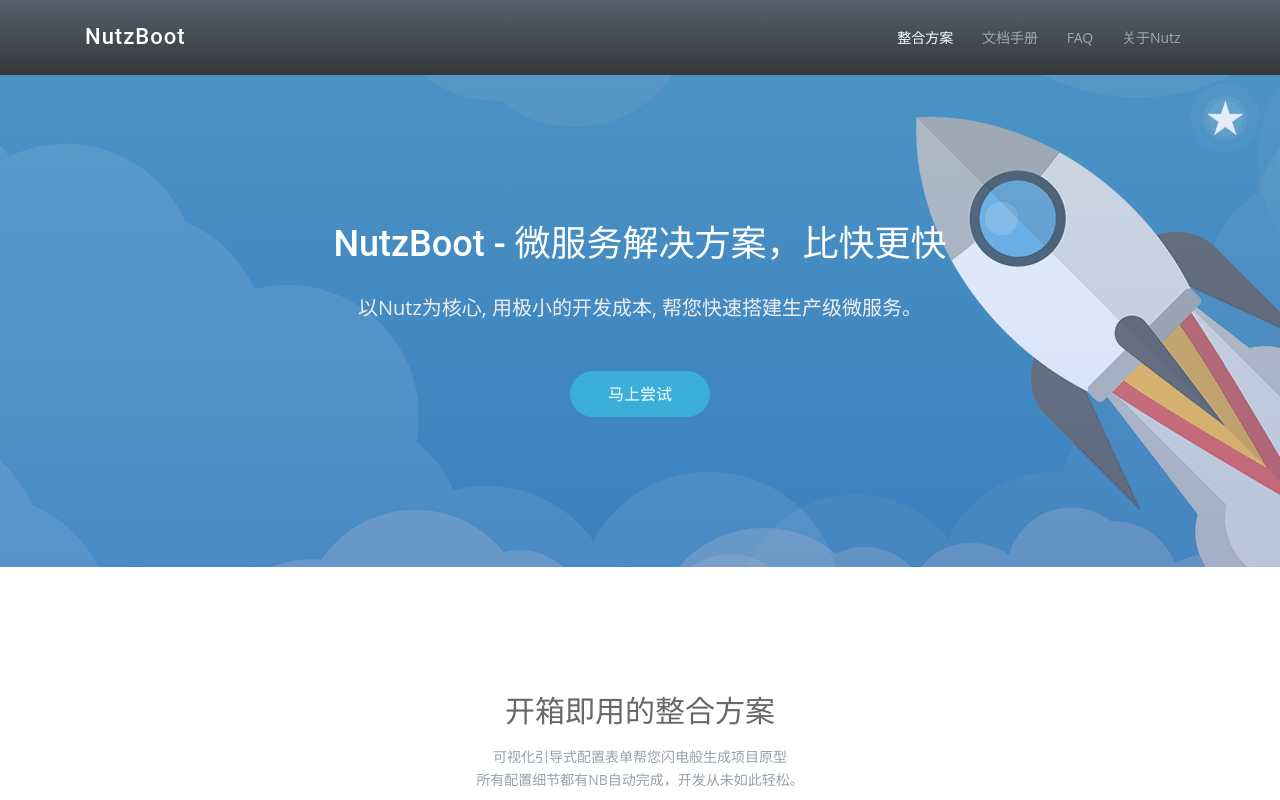
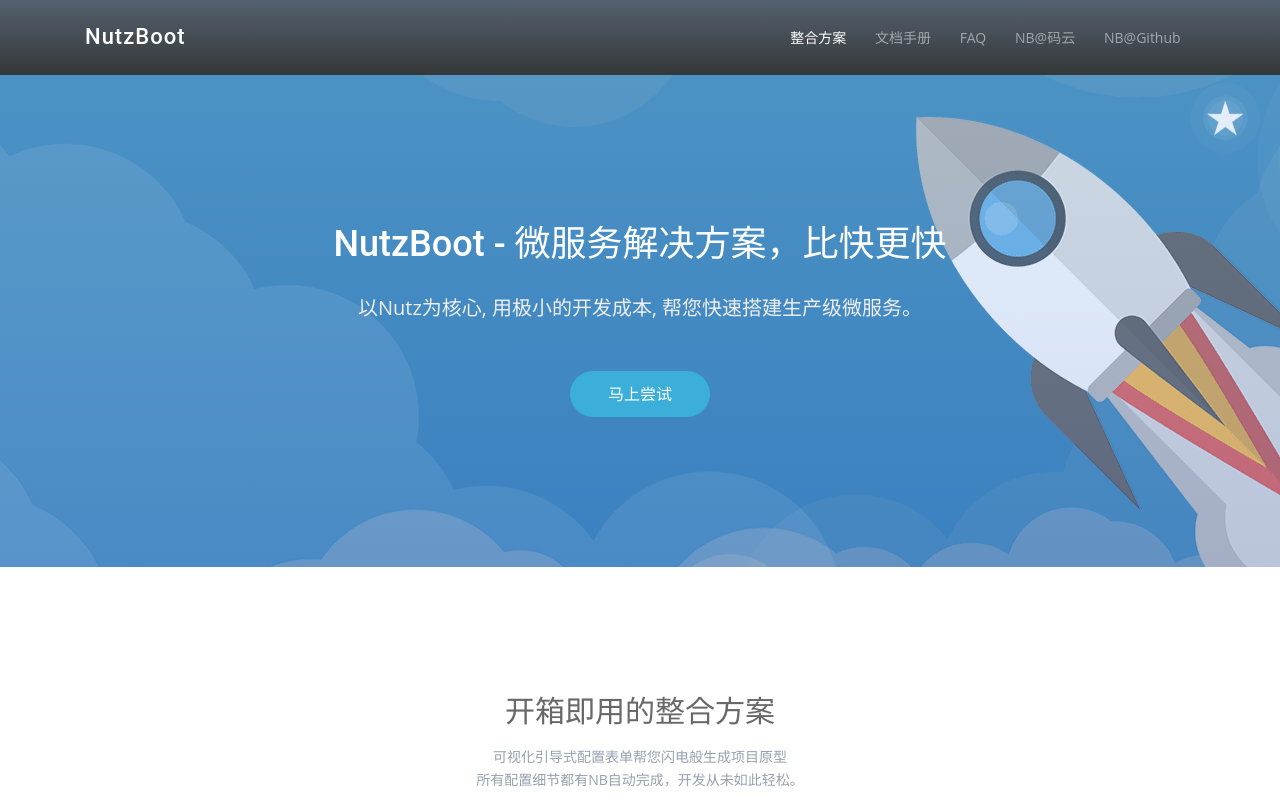
Before and after one commit to nutzam/nutzboot-website, a plain HTML site: page index.html in a window 1280 px wide. Shown: the top 800 px of the page. Drawn offline with Linux system fonts and the light colour scheme.

Commit message:
Update index.html

```diff
--- a/index.html
+++ b/index.html
@@ -51,10 +51,12 @@
                     <a class="nav-link" href="#faq">FAQ</a>
                 </li>
                 <li class="nav-item">
-                    <a class="nav-link" href="https://nutzam.com" target="_blank">关于Nutz</a>
+                    <a class="nav-link" href="https://gitee.com/nutz/nutzboot" target="_blank">NB@码云</a>
+                </li>
+                <li class="nav-item">
+                    <a class="nav-link" href="https://github.com/nutzam/nutzboot" target="_blank">NB@Github</a>
                 </li>
             </ul>
-
         </div>
     </div>
 </nav>
```
